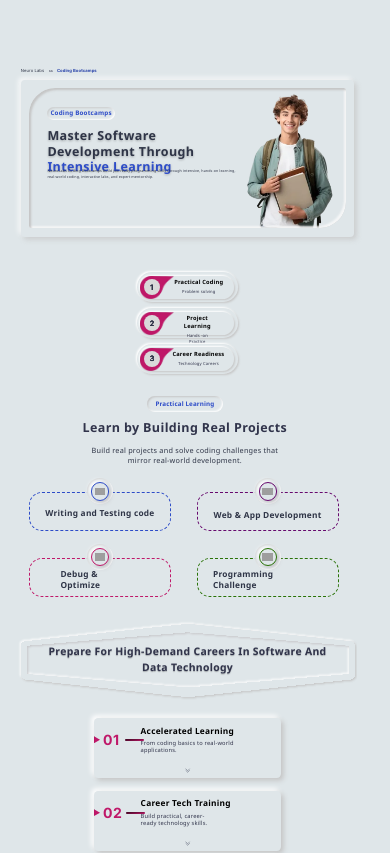
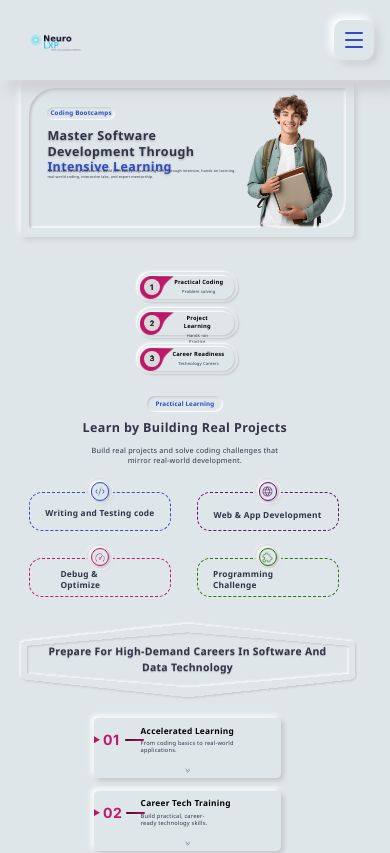
Before and after one commit to JeethuPJoy/Website, a Next.js app: page /CodingBootCamps in a window 390 px wide. Shown: the top 853 px of the page. Built offline with nearby package versions, Linux system fonts and the light colour scheme; grey boxes are pictures that could not be loaded.

Commit message:
Fix the responsiveness of some pages

```diff
--- a/src/app/CodingBootCamps/page.tsx
+++ b/src/app/CodingBootCamps/page.tsx
@@ -118,7 +118,7 @@ const Bootcamp: NextPage = () => {
               </div>
               <div className={`${styles.frameChild7} ${styles.iconBlue}`}>
                 <div className={styles.codeIconCircle}>
-                  <Image className={styles.codeBoxImage} src="/icons/brace.webp" alt="Code" width={40} height={40} />
+                  <Image className={styles.codeBoxImage} src="/icons/brace.png" alt="Code" width={40} height={40} />
                 </div>
               </div>
             </div>
@@ -130,7 +130,7 @@ const Bootcamp: NextPage = () => {
               </div>
               <div className={`${styles.frameChild7} ${styles.iconPurple}`}>
                 <div className={styles.codeIconCircle}>
-                  <Image className={styles.codeBoxImage} src="/icons/globe.webp" alt="Code" width={40} height={40} />
+                  <Image className={styles.codeBoxImage} src="/icons/globe.png" alt="Code" width={40} height={40} />
                 </div>
               </div>
             </div>
@@ -144,7 +144,7 @@ const Bootcamp: NextPage = () => {
               </div>
               <div className={`${styles.frameChild7} ${styles.iconPink}`}>
                 <div className={styles.codeIconCircle}>
-                  <Image className={styles.codeBoxImage} src="/icons/icon.webp" alt="Code" width={40} height={40} />
+                  <Image className={styles.codeBoxImage} src="/icons/icon.png" alt="Code" width={40} height={40} />
                 </div>
               </div>
             </div>
@@ -156,7 +156,7 @@ const Bootcamp: NextPage = () => {
               </div>
               <div className={`${styles.frameChild7} ${styles.iconGreen}`}>
                 <div className={styles.codeIconCircle}>
-                  <Image className={styles.codeBoxImage} src="/icons/icon2.webp" alt="Code" width={40} height={40} />
+                  <Image className={styles.codeBoxImage} src="/icons/icon2.png" alt="Code" width={40} height={40} />
                 </div>
               </div>
             </div>
--- a/src/app/DigitalLiteracy/page.tsx
+++ b/src/app/DigitalLiteracy/page.tsx
@@ -226,7 +226,7 @@ function PillLabel({ text, color }: { text: string; color: string }) {
 function DigitalLiteracyTransformIcons() {
   return (
     <div className={styles["dl-transform-icons"]}>
-      <PillLabel text="Tranform" color="#0B9BA0" />
+      <PillLabel text="Transform" color="#0B9BA0" />
       <div className={styles["dl-transform-row"]}>
         <PillLabel text="Upskill" color="#BF1869" />
         <PillLabel text="Adapt" color="#BCCF10" />
--- a/src/app/FinancialLitracy/page.tsx
+++ b/src/app/FinancialLitracy/page.tsx
@@ -196,7 +196,7 @@ export default function FinancialLiteracyPage() {
           <SectionBadge label="Smart finance" className={styles.frameChild11} />
           <div className={styles.buildResponsibleFinancialHaParent}>
             <b className={styles.buildResponsibleFinancial}>Build Responsible Financial Habits</b>
-            <div className={styles.buildTheSkills}>Financial literacy helps learners build responsible money habits for long-term financial well-being Learn to:</div>
+            <div className={styles.buildTheSkills}>Financial literacy helps learners build responsible money habits for long-term financial well-being Learn to</div>
           </div>
         </div>
         <div className={styles.frameParent25}>
--- a/src/app/HomePage/home-page.module.css
+++ b/src/app/HomePage/home-page.module.css
@@ -58,7 +58,7 @@ a:focus-visible {
 
 .hero-section {
   width: 100%;
-  padding: 32px 16px;
+  padding: 22px 16px;
   display: flex;
   justify-content: center;
 }
@@ -69,7 +69,7 @@ a:focus-visible {
   background: #dfe6e9;
   box-shadow: -8px -8px 16px #5b58581a, 8px 8px 16px #c6c6c9;
   border-radius: 24px;
-  padding: 36px;
+  padding: 26px;
   box-sizing: border-box;
 }
 
@@ -79,7 +79,7 @@ a:focus-visible {
   aspect-ratio: 1208 / 628;
   border-radius: 8px;
   overflow: hidden;
-  height: 400px;
+  height: 500px;
 }
 
 .hero-slide {
--- a/src/app/HomePage/page.tsx
+++ b/src/app/HomePage/page.tsx
@@ -1203,7 +1203,7 @@ function FAQSection() {
         <div className={styles["faq-content"]}>
           <div className={styles["faq-left"]}>
             <h2 className={styles["faq-heading"]} id="faq-heading">
-              Frequently Asked <span className={styles["faq-heading-accent"]}>Question</span>
+              Frequently Asked <span className={styles["faq-heading-accent"]}>Questions</span>
             </h2>
             <div className={styles["faq-illustration"]}>
               <Image src="/images/Adobe Express - file - 2026-07-02T153440.006.webp" alt="Question and answer illustration" fill sizes="(max-width: 1024px) 100vw, 432px" className={styles["faq-illustration-image"]} />
--- a/src/components/Footer/Footer.module.css
+++ b/src/components/Footer/Footer.module.css
@@ -150,8 +150,8 @@
 }
 
 .nlxp-footer-social-icon {
-  width: 80px;
-  height: 80px;
+  width: 60px;
+  height: 60px;
   border-radius: 100px;
   background: #ffffff;
   box-shadow:
--- a/src/components/Header/Header.module.css
+++ b/src/components/Header/Header.module.css
@@ -265,6 +265,7 @@
 .nlxp-header-signin {
   flex: none;
   display: flex;
+  border: none;
   align-items: center;
   justify-content: center;
   gap: 10px;
@@ -1008,11 +1009,7 @@
 }
  */
 
-/* Initial-render stability only.
-   Existing header design, dimensions, colors, spacing and content are unchanged. */
-.nlxp-header:not(.layoutReady) {
-  visibility: hidden;
-}
+
 
 .nlxp-header.layoutReady {
   visibility: visible;
```
